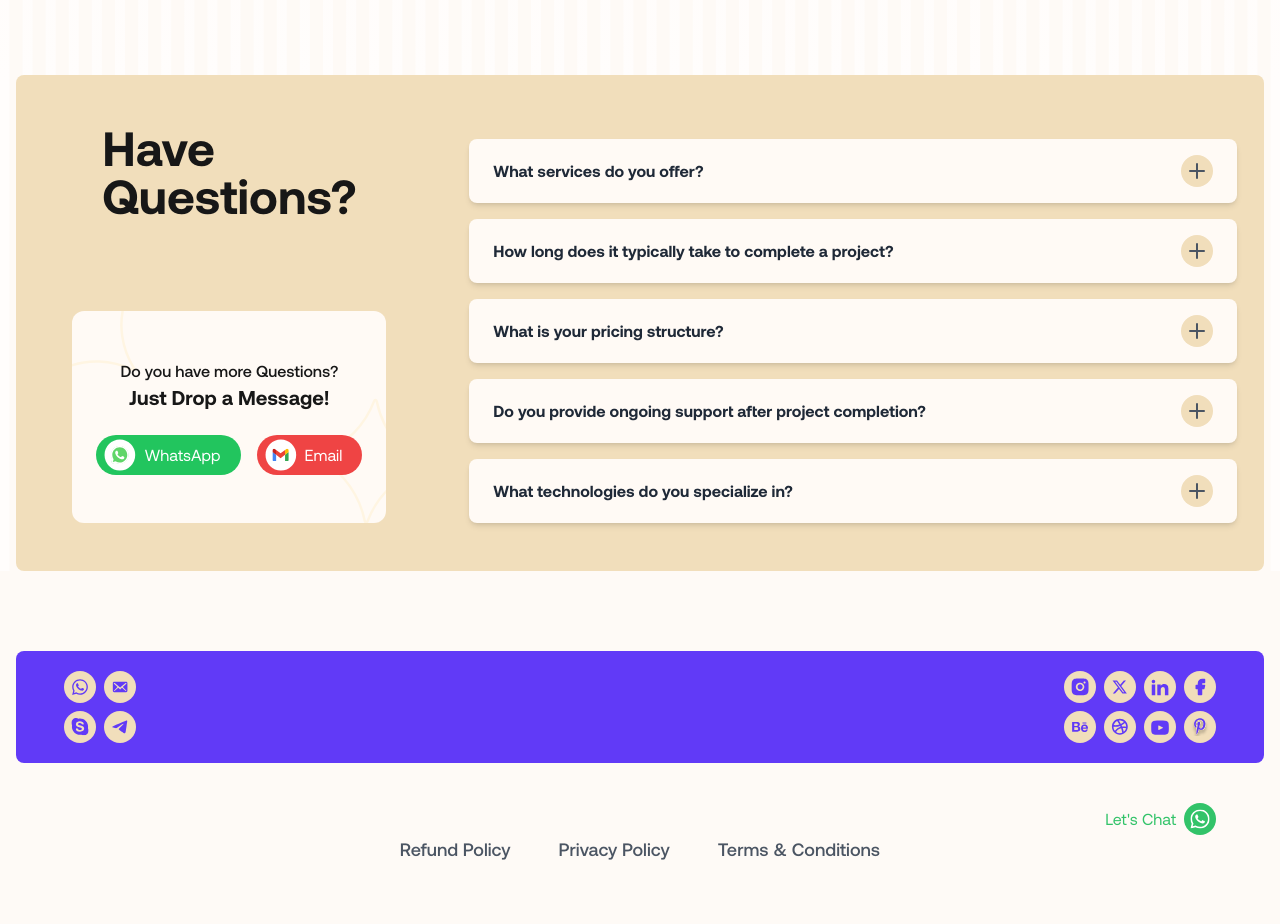
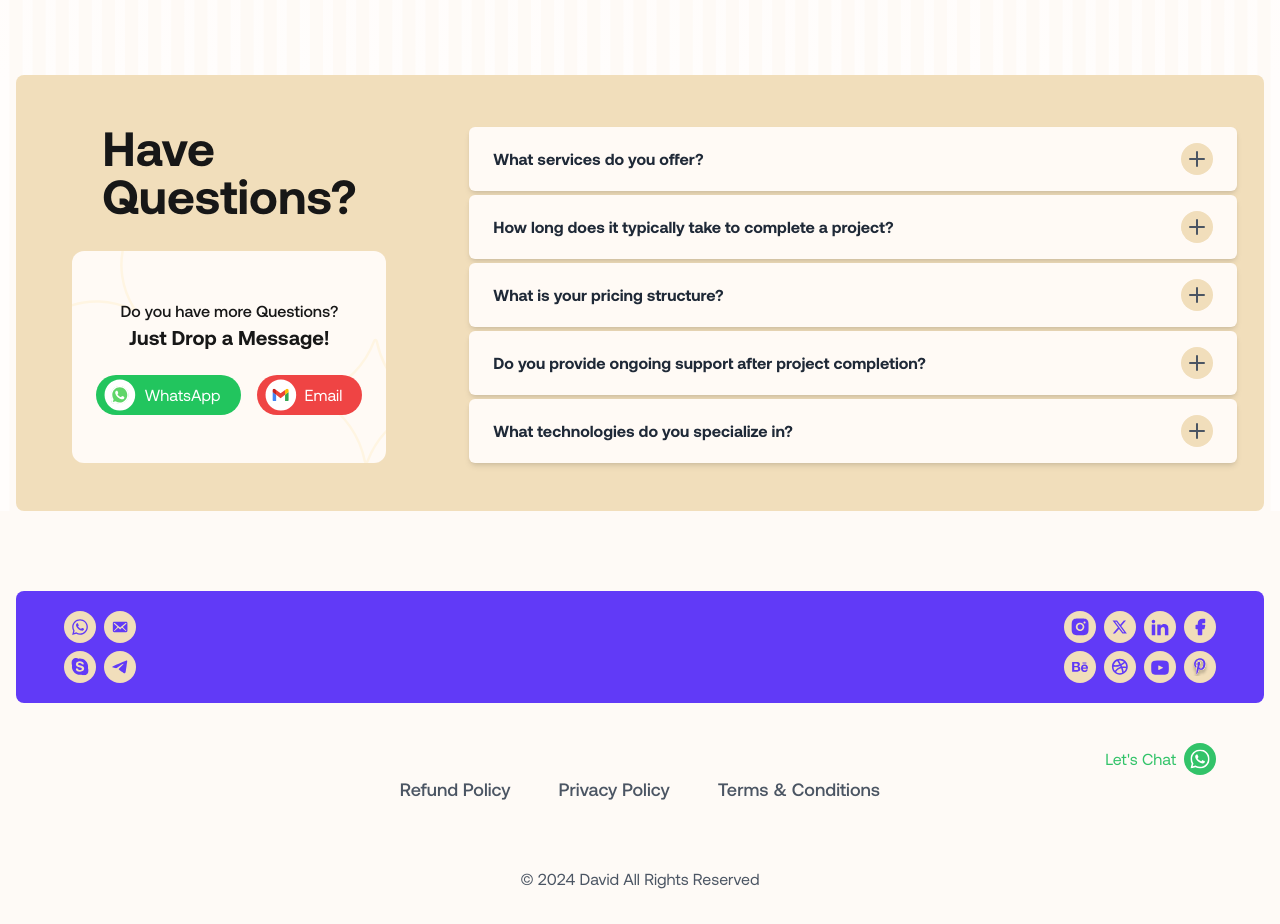
Before and after one commit to daotanhao1406/portfolio-landing-page, a Next.js app: page / in a window 1280 px wide. Shown: the part 6120-7044 px from the top of the page. Built offline with nearby package versions, Linux system fonts and the light colour scheme.

Commit message:
update: update space in list

```diff
--- a/src/components/sections/faq/index.tsx
+++ b/src/components/sections/faq/index.tsx
@@ -89,7 +89,7 @@ const FAQSection = () => {
             {faqs.map((faq, index) => (
               <div
                 key={index}
-                className="mt-4 bg-[#FFFAF5] rounded-lg shadow-md overflow-hidden"
+                className="mt-1 bg-[#FFFAF5] rounded-md shadow-md overflow-hidden"
               >
                 <button
                   className="w-full px-6 py-4 text-left flex justify-between items-center hover:bg-gray-50 transition-colors duration-300"
```
